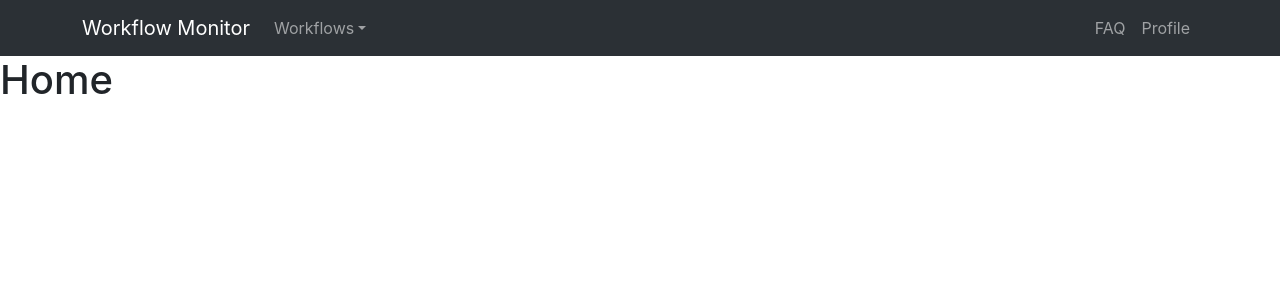
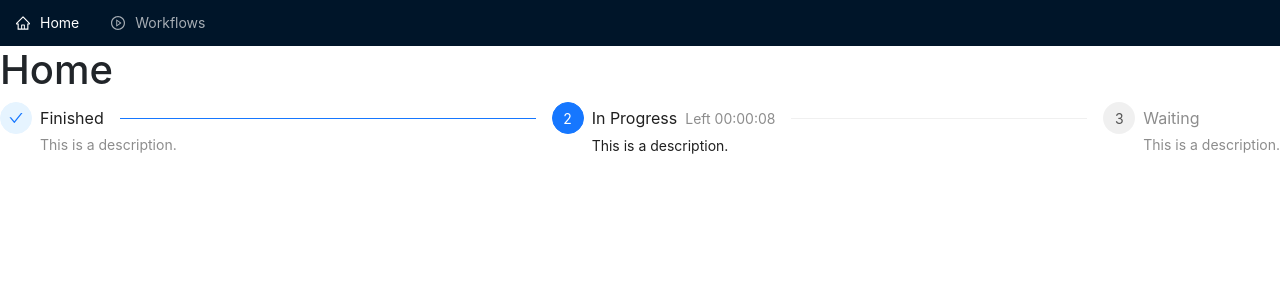
Before and after one commit to sidathasiri/workflow-automation-pwa, a React (Create React App) app: page / in a window 1280 px wide. Shown: the top 300 px of the page. Built offline with nearby package versions, Linux system fonts and the light colour scheme.

Commit message:
Add antd nav bar and steps

```diff
--- a/package.json
+++ b/package.json
@@ -10,6 +10,7 @@
     "@types/node": "^17.0.45",
     "@types/react": "^18.2.15",
     "@types/react-dom": "^18.2.7",
+    "antd": "^5.7.2",
     "bootstrap": "^5.3.0",
     "localforage": "^1.10.0",
     "match-sorter": "^6.3.1",
--- a/src/App.tsx
+++ b/src/App.tsx
@@ -1,4 +1,9 @@
-import { createBrowserRouter, RouterProvider } from 'react-router-dom';
+import {
+  createBrowserRouter,
+  Route,
+  RouterProvider,
+  Routes,
+} from 'react-router-dom';
 import NavigationBar from './components/Navbar';
 import HomePage from './pages/Home';
 import InProgressWorkflowsPage from './pages/Workflows/InProgress';
@@ -25,7 +30,18 @@ function App() {
   return (
     <div className='App'>
       <NavigationBar />
-      <RouterProvider router={router} />
+      <Routes>
+        <Route path='/' element={<HomePage />} />
+        <Route
+          path='/workflows/inprogress'
+          element={<InProgressWorkflowsPage />}
+        />
+        <Route
+          path='/workflows/completed'
+          element={<CompletedWorkflowsPage />}
+        />
+        <Route path='*' element={<ErrorPage />} />
+      </Routes>
     </div>
   );
 }
--- a/src/components/Navbar/index.tsx
+++ b/src/components/Navbar/index.tsx
@@ -1,41 +1,62 @@
-import Container from 'react-bootstrap/Container';
-import Nav from 'react-bootstrap/Nav';
-import Navbar from 'react-bootstrap/Navbar';
-import NavDropdown from 'react-bootstrap/NavDropdown';
+import React, { useState } from 'react';
+import {
+  CheckOutlined,
+  HomeOutlined,
+  Loading3QuartersOutlined,
+  LoadingOutlined,
+  PlayCircleOutlined,
+} from '@ant-design/icons';
+import type { MenuProps } from 'antd';
+import { Menu } from 'antd';
+import { useNavigate } from 'react-router-dom';
 
-function NavigationBar() {
+const items: MenuProps['items'] = [
+  {
+    label: 'Home',
+    key: '',
+    icon: <HomeOutlined />,
+  },
+  {
+    label: 'Workflows',
+    key: 'SubMenu',
+    icon: <PlayCircleOutlined />,
+    children: [
+      {
+        type: 'group',
+        children: [
+          {
+            label: 'In Progress',
+            icon: <Loading3QuartersOutlined />,
+            key: 'workflows/inprogress',
+          },
+          {
+            label: 'Completed',
+            icon: <CheckOutlined />,
+            key: 'workflows/completed',
+          },
+        ],
+      },
+    ],
+  },
+];
+
+const NavigationBar: React.FC = () => {
+  const [current, setCurrent] = useState('inprogress');
+  const navigate = useNavigate();
+
+  const onClick: MenuProps['onClick'] = (e) => {
+    navigate(`/${e.key}`);
+  };
+
   return (
-    <Navbar
-      bg='dark'
-      data-bs-theme='dark'
-      collapseOnSelect
-      expand='lg'
-      className='bg-body-tertiary'
-    >
-      <Container>
-        <Navbar.Brand href='/'>Workflow Monitor</Navbar.Brand>
-        <Navbar.Toggle aria-controls='responsive-navbar-nav' />
-        <Navbar.Collapse id='responsive-navbar-nav'>
-          <Nav className='me-auto'>
-            <NavDropdown title='Workflows' id='collasible-nav-dropdown'>
-              <NavDropdown.Item href='/workflows/inprogress'>
-                In Progress
-              </NavDropdown.Item>
-              <NavDropdown.Item href='/workflows/completed'>
-                Completed
-              </NavDropdown.Item>
-            </NavDropdown>
-          </Nav>
-          <Nav>
-            <Nav.Link href='#faq'>FAQ</Nav.Link>
-            <Nav.Link eventKey={2} href='#profile'>
-              Profile
-            </Nav.Link>
-          </Nav>
-        </Navbar.Collapse>
-      </Container>
-    </Navbar>
+    <Menu
+      theme='dark'
+      onClick={onClick}
+      selectedKeys={[current]}
+      mode='horizontal'
+      items={items}
+    />
   );
-}
+};
 
 export default NavigationBar;
--- /dev/null
+++ b/src/components/Workflow/index.tsx
@@ -0,0 +1,26 @@
+import React from 'react';
+import { Steps } from 'antd';
+
+const description = 'This is a description.';
+const Workflow: React.FC = () => (
+  <Steps
+    current={1}
+    items={[
+      {
+        title: 'Finished',
+        description,
+      },
+      {
+        title: 'In Progress',
+        description,
+        subTitle: 'Left 00:00:08',
+      },
+      {
+        title: 'Waiting',
+        description,
+      },
+    ]}
+  />
+);
+
+export default Workflow;
--- a/src/index.tsx
+++ b/src/index.tsx
@@ -1,5 +1,6 @@
 import React from 'react';
 import ReactDOM from 'react-dom/client';
+import { BrowserRouter } from 'react-router-dom';
 
 // Bootstrap CSS
 import 'bootstrap/dist/css/bootstrap.min.css';
@@ -16,7 +17,9 @@ const root = ReactDOM.createRoot(
 );
 root.render(
   <React.StrictMode>
-    <App />
+    <BrowserRouter>
+      <App />
+    </BrowserRouter>
   </React.StrictMode>
 );
 
--- a/src/pages/Home/index.tsx
+++ b/src/pages/Home/index.tsx
@@ -1,7 +1,10 @@
+import Workflow from '../../components/Workflow';
+
 function HomePage() {
   return (
     <div>
       <h1>Home</h1>
+      <Workflow />
     </div>
   );
 }
```
Also changed, not shown: 1 other file (tests, documents, lock files or other folders).
